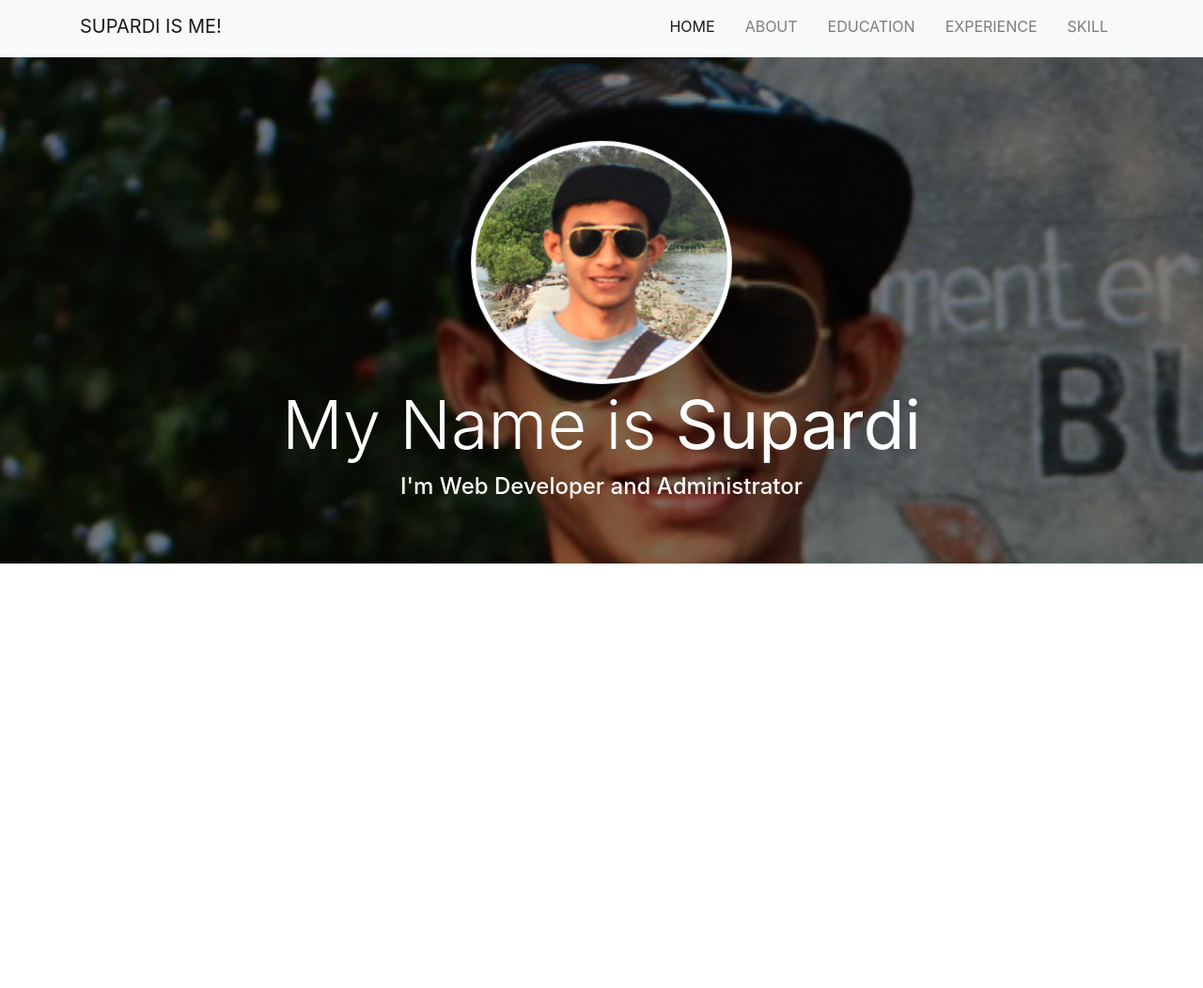
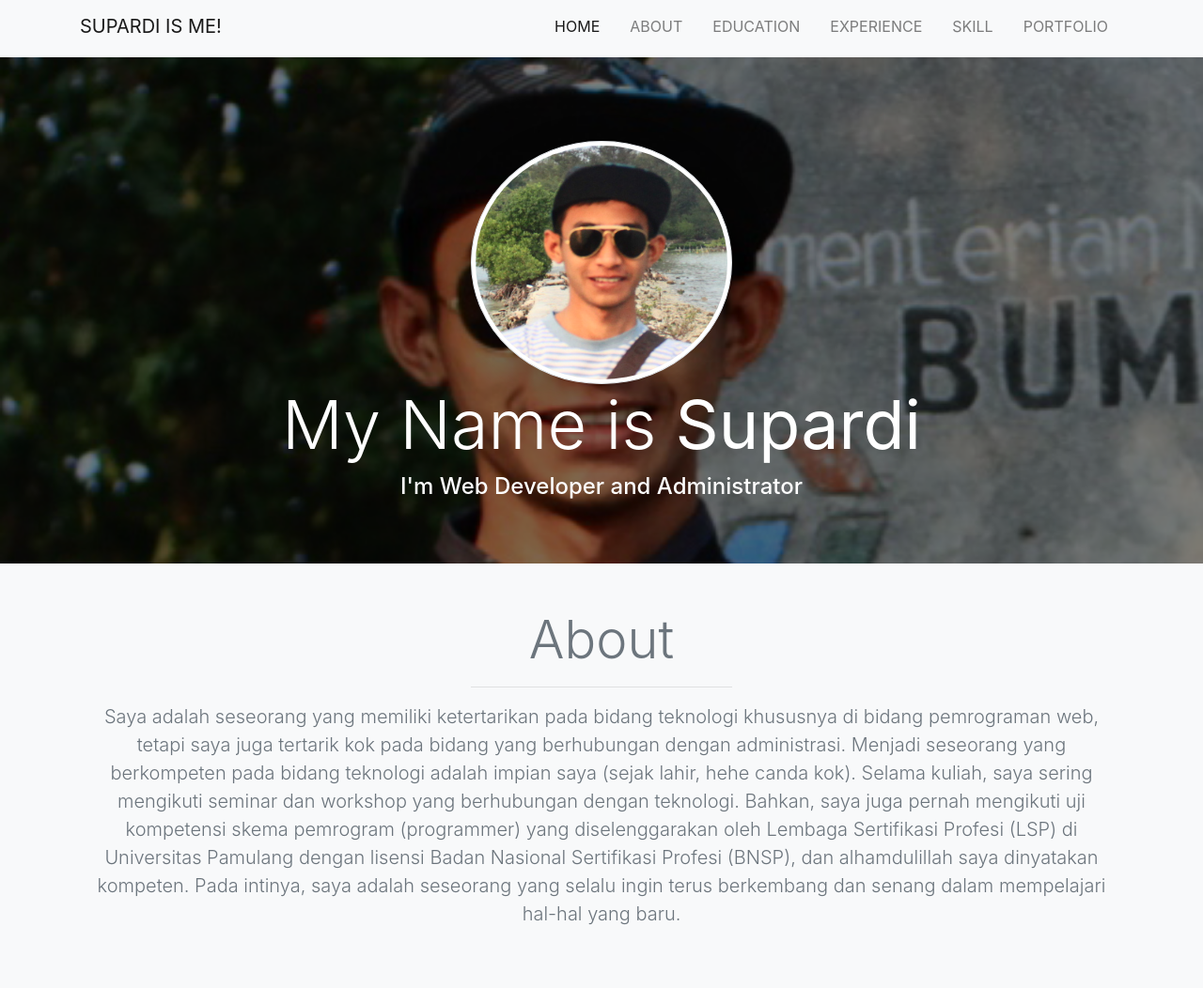
Before and after one commit to supardi9512/supardi9512.github.io, a plain HTML site: page index.html in a window 1280 px wide. Shown: the whole page at 94% size. Before the commit the page ends 800 px from the top, so only its background shows below. Drawn offline with Linux system fonts and the light colour scheme.

Commit message:
create about in index.html

```diff
--- a/index.html
+++ b/index.html
@@ -32,7 +32,10 @@
                         <a class="nav-link p-3" href="#hobby">Experience</a>
                     </li>
                     <li class="nav-item">
-                            <a class="nav-link p-3" href="#skill">Skill</a>
+                        <a class="nav-link p-3" href="#skill">Skill</a>
+                    </li>
+                    <li class="nav-item">
+                        <a class="nav-link p-3" href="#portfolio">Portfolio</a>
                     </li>
                 </ul>
             </div>
@@ -52,6 +55,26 @@
             </div>
         </div>
     </section>
+    <!-- ABOUT -->
+    <section id="about" class="bg-light text-muted py-5">
+        <div class="container">
+            <div class="row">
+                <div class="col text-center">
+                    <h1 class="display-4">About</h1>
+                    <hr class="w-25">
+                    <p class="lead">
+                        Saya adalah seseorang yang memiliki ketertarikan pada bidang teknologi khususnya
+                        di bidang pemrograman web, tetapi saya juga tertarik kok pada bidang yang berhubungan dengan administrasi.
+                        Menjadi seseorang yang berkompeten pada bidang teknologi adalah impian saya (sejak lahir, hehe canda kok).
+                        Selama kuliah, saya sering mengikuti seminar dan workshop yang berhubungan dengan teknologi.
+                        Bahkan, saya juga pernah mengikuti uji kompetensi skema pemrogram (programmer) yang diselenggarakan oleh Lembaga Sertifikasi Profesi (LSP)
+                        di Universitas Pamulang dengan lisensi Badan Nasional Sertifikasi Profesi (BNSP), dan alhamdulillah saya dinyatakan
+                        kompeten. Pada intinya, saya adalah seseorang yang selalu ingin terus berkembang dan senang dalam mempelajari hal-hal yang baru.
+                    </p>
+                </div>
+            </div>
+        </div>
+    </section>
     <script src="js/jquery-3.3.1.js"></script>
     <script src="js/popper.js"></script>
     <script src="js/bootstrap.js"></script>
```
